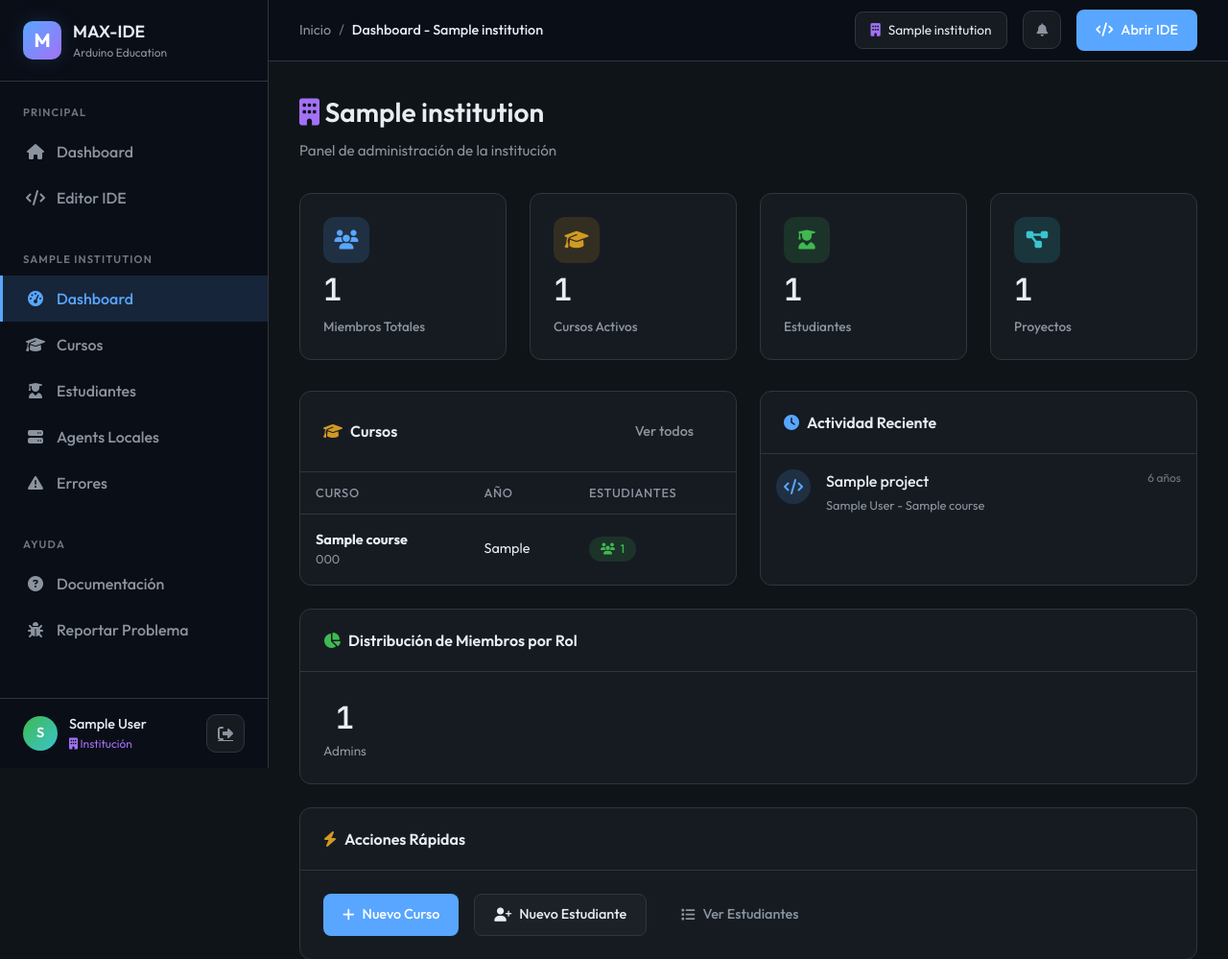
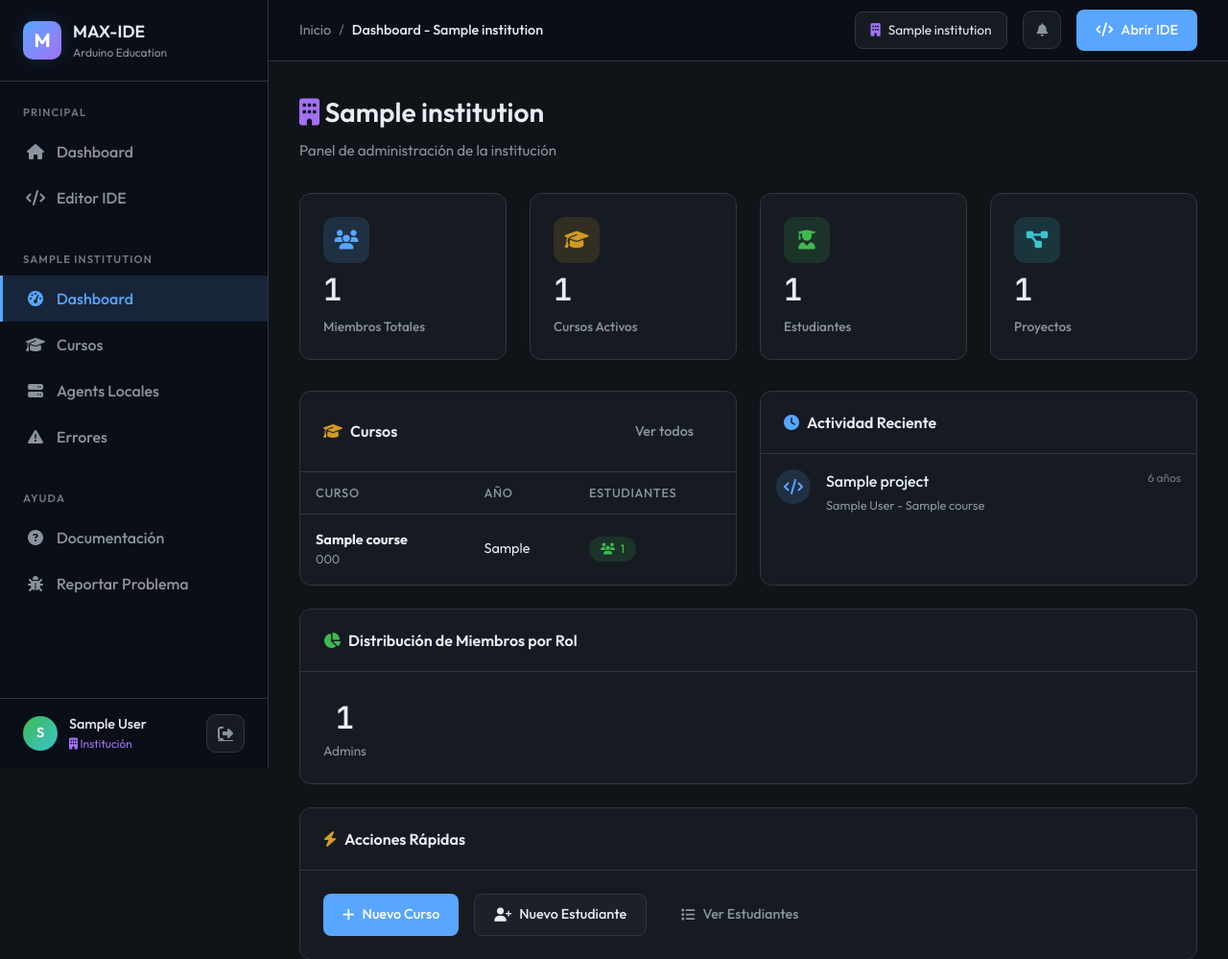
Before and after one commit to Luvigo/Max, a Django app: a page that uses editor/templates/partials/sidebar.html in a window 1280 px wide. Shown: the top 999 px of the page at 96% size. Run offline with Django 5.2, Linux system fonts and the light colour scheme; a user stored in the database is signed in; tables that the repository leaves empty hold one stand-in row (values such as "Sample post").

Commit message:
Fix: Arreglar URLs del sidebar y student_dashboard que requerían institution_slug
- Usar URLs directas en lugar de template tags para evitar NoReverseMatch
- Simplificar sidebar removiendo URLs complejas
- Arreglar student_dashboard URLs

```diff
--- a/editor/templates/partials/sidebar.html
+++ b/editor/templates/partials/sidebar.html
@@ -34,22 +34,12 @@
                 <span>Panel Admin</span>
             </a>
 
-            <a href="{% url 'editor:institutions_list' %}" class="nav-item {% if 'institution' in request.resolver_match.url_name %}active{% endif %}">
-                <i class="fas fa-building"></i>
-                <span>Instituciones</span>
-            </a>
-
-            <a href="#" class="nav-item">
-                <i class="fas fa-users-cog"></i>
-                <span>Usuarios</span>
-            </a>
-
-            <a href="{% url 'editor:admin_agents_list' %}" class="nav-item {% if 'agent' in request.resolver_match.url_name and 'admin' in request.resolver_match.url_name %}active{% endif %}">
+            <a href="/admin-panel/agents/" class="nav-item">
                 <i class="fas fa-server"></i>
                 <span>Agents Locales</span>
             </a>
 
-            <a href="{% url 'editor:admin_errors_list' %}" class="nav-item {% if 'error' in request.resolver_match.url_name and 'admin' in request.resolver_match.url_name %}active{% endif %}">
+            <a href="/admin-panel/errors/" class="nav-item">
                 <i class="fas fa-exclamation-triangle"></i>
                 <span>Errores</span>
             </a>
@@ -61,39 +51,31 @@
         </div>
         {% endif %}
 
+        {% if institution %}
         {% if user_role == 'admin' or user_role == 'institution' %}
         <!-- Gestión Institución -->
         <div class="nav-section">
-            <div class="nav-section-title">{% if institution %}{{ institution.name|truncatechars:20 }}{% else %}Institución{% endif %}</div>
+            <div class="nav-section-title">{{ institution.name|truncatechars:20 }}</div>
 
-            {% if institution %}
             <a href="{% url 'institution_dashboard' slug=institution.slug %}" class="nav-item {% if request.resolver_match.url_name == 'institution_dashboard' %}active{% endif %}">
                 <i class="fas fa-tachometer-alt"></i>
                 <span>Dashboard</span>
             </a>
-            {% endif %}
 
-            <a href="{% url 'editor:courses_list' %}" class="nav-item {% if 'course' in request.resolver_match.url_name %}active{% endif %}">
+            <a href="/i/{{ institution.slug }}/institution/courses/" class="nav-item {% if 'course' in request.resolver_match.url_name %}active{% endif %}">
                 <i class="fas fa-graduation-cap"></i>
                 <span>Cursos</span>
             </a>
 
-            <a href="{% url 'editor:students_list' %}" class="nav-item {% if 'student' in request.resolver_match.url_name %}active{% endif %}">
-                <i class="fas fa-user-graduate"></i>
-                <span>Estudiantes</span>
-            </a>
-
-            {% if institution %}
-            <a href="{% url 'editor:institution_agents_list' institution_slug=institution.slug %}" class="nav-item {% if 'agent' in request.resolver_match.url_name and 'institution' in request.resolver_match.url_name %}active{% endif %}">
+            <a href="/i/{{ institution.slug }}/institution/agents/" class="nav-item">
                 <i class="fas fa-server"></i>
                 <span>Agents Locales</span>
             </a>
 
-            <a href="{% url 'editor:institution_errors_list' institution_slug=institution.slug %}" class="nav-item {% if 'error' in request.resolver_match.url_name and 'institution' in request.resolver_match.url_name %}active{% endif %}">
+            <a href="/i/{{ institution.slug }}/institution/errors/" class="nav-item">
                 <i class="fas fa-exclamation-triangle"></i>
                 <span>Errores</span>
             </a>
-            {% endif %}
         </div>
         {% endif %}
 
@@ -102,29 +84,20 @@
         <div class="nav-section">
             <div class="nav-section-title">Mi Área</div>
 
-            {% if institution %}
             <a href="{% url 'tutor_dashboard' slug=institution.slug %}" class="nav-item {% if request.resolver_match.url_name == 'tutor_dashboard' %}active{% endif %}">
                 <i class="fas fa-chalkboard-teacher"></i>
                 <span>Mi Dashboard</span>
             </a>
-            {% endif %}
 
-            <a href="#" class="nav-item">
+            <a href="/i/{{ institution.slug }}/tutor/courses/" class="nav-item">
                 <i class="fas fa-book-open"></i>
                 <span>Mis Cursos</span>
             </a>
 
-            <a href="#" class="nav-item">
-                <i class="fas fa-users"></i>
-                <span>Mis Estudiantes</span>
-            </a>
-
-            {% if institution %}
-            <a href="{% url 'editor:tutor_errors_list' institution_slug=institution.slug %}" class="nav-item {% if 'error' in request.resolver_match.url_name and 'tutor' in request.resolver_match.url_name %}active{% endif %}">
+            <a href="/i/{{ institution.slug }}/tutor/errors/" class="nav-item">
                 <i class="fas fa-exclamation-triangle"></i>
                 <span>Errores</span>
             </a>
-            {% endif %}
         </div>
         {% endif %}
 
@@ -133,18 +106,17 @@
         <div class="nav-section">
             <div class="nav-section-title">Mi Área</div>
 
-            {% if institution %}
             <a href="{% url 'student_dashboard' slug=institution.slug %}" class="nav-item {% if request.resolver_match.url_name == 'student_dashboard' %}active{% endif %}">
                 <i class="fas fa-user"></i>
                 <span>Mi Dashboard</span>
             </a>
-            {% endif %}
 
-            <a href="{% url 'editor:student_projects' %}" class="nav-item {% if request.resolver_match.url_name == 'student_projects' %}active{% endif %}">
+            <a href="/i/{{ institution.slug }}/student/courses/" class="nav-item">
                 <i class="fas fa-folder-open"></i>
-                <span>Mis Proyectos</span>
+                <span>Mis Cursos</span>
             </a>
         </div>
+        {% endif %}
         {% endif %}
 
         <!-- Ayuda -->
```
Also changed, not shown: editor/templates/dashboards/student_dashboard.html (+5 -5 lines).
